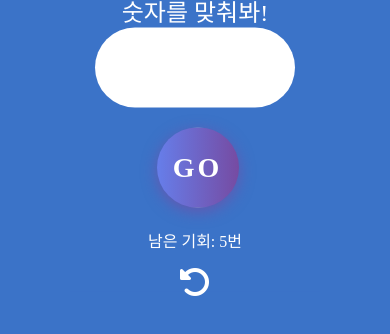
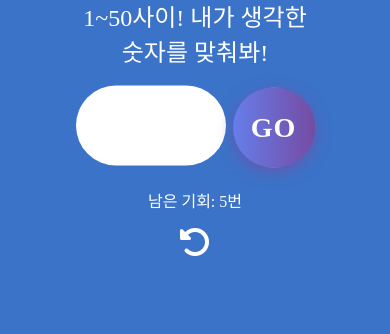
Before and after one commit to nicetomimi/Up-Down-Game, a plain HTML site: page game.html in a window 390 px wide. Shown: the part 404-738 px from the top of the page. Drawn offline with Linux system fonts and the light colour scheme; a web font is replaced by a local one.

Commit message:
real real final

```diff
--- a/style.css
+++ b/style.css
@@ -61,7 +61,7 @@ body {
   color: #fff;
   cursor: pointer;
   margin: 20px;
-  margin-left: 5px;
+  margin-left: 3px;
   margin-right: 0;
   height: 80px;
   text-align: center;
@@ -69,7 +69,7 @@ body {
   background-size: 300% 100%;
   border-radius: 50px;
   font-family: "DNFBitBitv2";
-  letter-spacing: 3px;
+  letter-spacing: 1px;
 }
 
 
@@ -140,5 +140,6 @@ font-family: "Spoqa Han Sans";
     padding: 0;
     font-size: 28px;
  }
-
+ .input-box {
+  width: 150px;}
 }
```
Also changed, not shown: bg.png (deleted), bunny.jpg.
